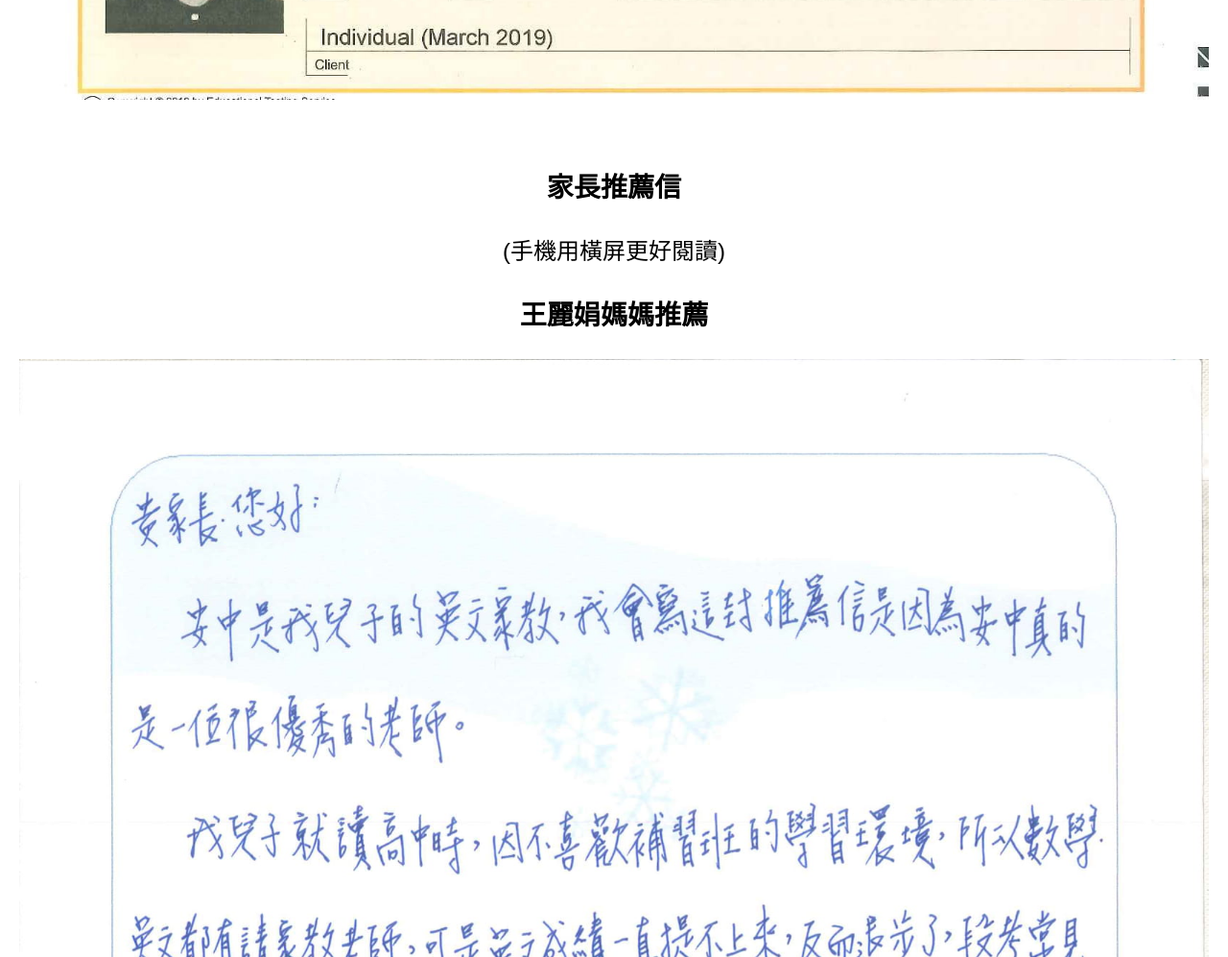
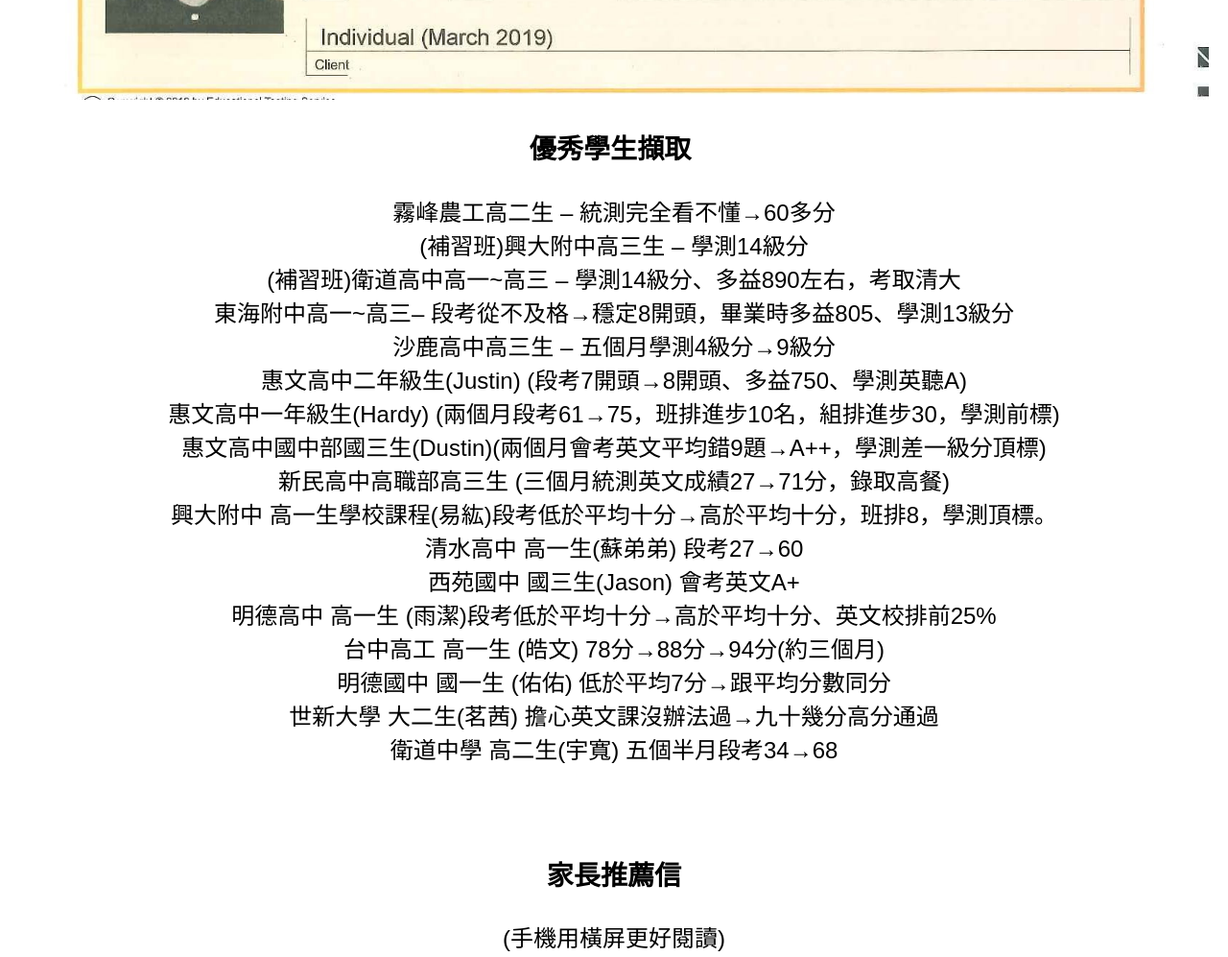
Before and after one commit to i14d14/web, a plain HTML site: page index.html in a window 1280 px wide. Shown: the part 760-1757 px from the top of the page at 96% size. Drawn offline with Linux system fonts and the light colour scheme.

Commit message:
Update index.html

```diff
--- a/index.html
+++ b/index.html
@@ -48,8 +48,29 @@
 	</p>
 
     <img src="images\Toeic.jpg" alt="Toeic">
-   <!-- Existing Header and Body Start Tags Omitted for Brevity -->
-	</div>
+
+  <h3> 優秀學生擷取&nbsp;</h3>
+<blockquote>
+      <p>霧峰農工高二生 – 統測完全看不懂→60多分<br>
+        (補習班)興大附中高三生 – 學測14級分<br>
+        (補習班)衛道高中高一~高三 – 學測14級分、多益890左右，考取清大<br>
+        東海附中高一~高三– 段考從不及格→穩定8開頭，畢業時多益805、學測13級分<br>
+        沙鹿高中高三生 – 五個月學測4級分→9級分<br>
+        惠文高中二年級生(Justin)  (段考7開頭→8開頭、多益750、學測英聽A)<br>
+        惠文高中一年級生(Hardy) (兩個月段考61→75，班排進步10名，組排進步30，學測前標)<br>
+        惠文高中國中部國三生(Dustin)(兩個月會考英文平均錯9題→A++，學測差一級分頂標)<br>
+        新民高中高職部高三生 (三個月統測英文成績27→71分，錄取高餐)<br>
+        興大附中 高一生學校課程(易紘)段考低於平均十分→高於平均十分，班排8，學測頂標。<br>
+        清水高中 高一生(蘇弟弟) 段考27→60<br>
+        西苑國中 國三生(Jason) 會考英文A+<br>
+        明德高中 高一生 (雨潔)段考低於平均十分→高於平均十分、英文校排前25%<br>
+        台中高工 高一生 (皓文) 78分→88分→94分(約三個月)<br>
+        明德國中 國一生 (佑佑) 低於平均7分→跟平均分數同分<br>
+        世新大學 大二生(茗茜) 擔心英文課沒辦法過→九十幾分高分通過<br>
+        衛道中學 高二生(宇寬) 五個半月段考34→68<br>
+      </p>
+  </blockquote>
+</div>
 <div class="container">
     <h3>家長推薦信</h3>
     <p>(手機用橫屏更好閱讀)</p>
```
